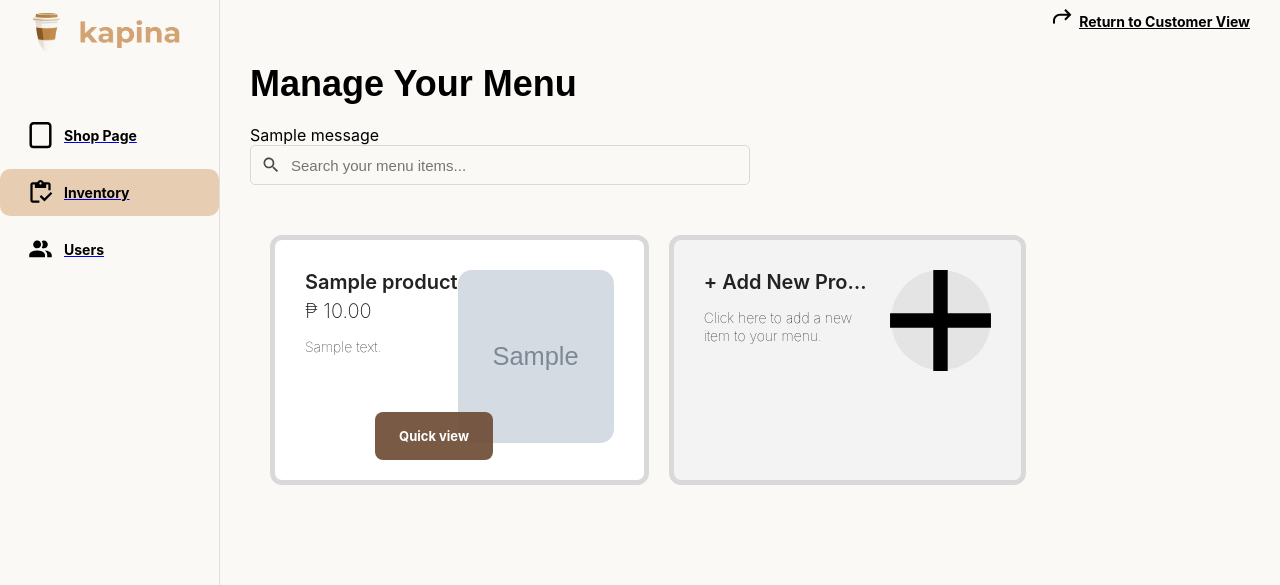
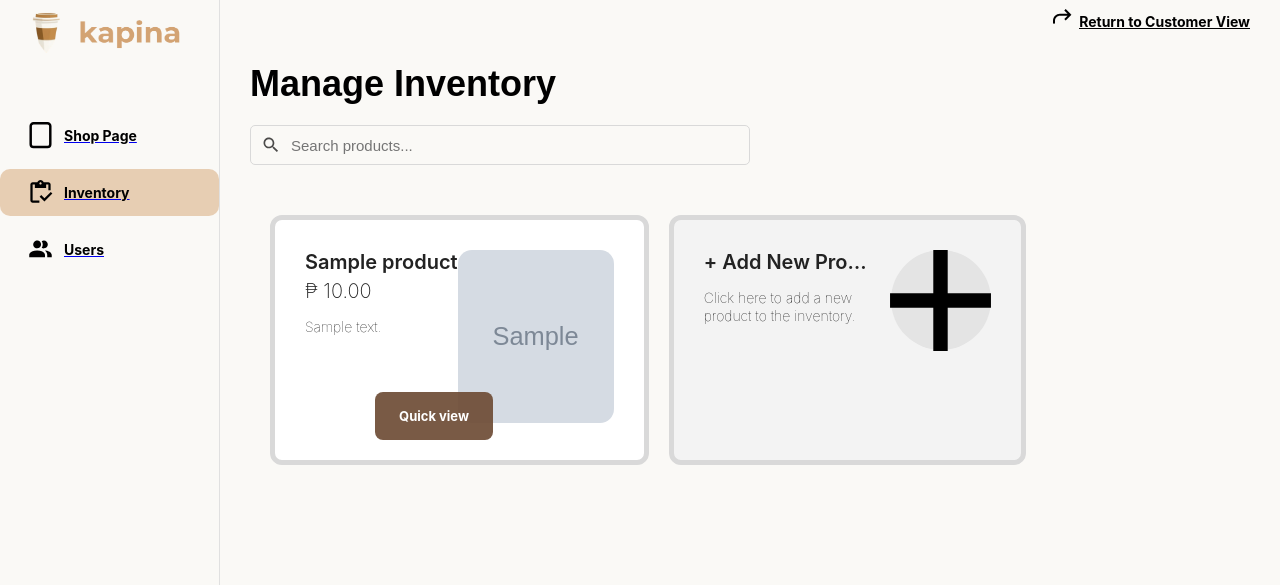
Before and after one commit to Jearevh/-Trends-Repository-Kapina-24-25, a Django app: page /inventory/ in a window 1280 px wide. Shown: the part 21-606 px from the top of the page. Run offline with Django 5.2, Linux system fonts and the light colour scheme; a user stored in the database is signed in; tables that the repository leaves empty hold one stand-in row (values such as "Sample post"); grey boxes marked "Sample" are stand-in pictures; one stand-in notice (Sample message) is shown.

Commit message:
push save

```diff
--- a/myapp/templates/admins/inventory.html
+++ b/myapp/templates/admins/inventory.html
@@ -11,21 +11,11 @@
         </div>
     </div>
 
-    <h1 class="page-title">Manage Your Menu</h1>
-
-    {% if messages %}
-    <div class="messages">
-        {% for message in messages %}
-        <div class="alert {% if message.tags %}alert-{{ message.tags }}{% endif %}">
-            {{ message }}
-        </div>
-        {% endfor %}
-    </div>
-    {% endif %}
+    <h1 class="page-title">Manage Inventory</h1>
 
     <div class="search-bar">
         <img src="{% static 'assets/images/img_icbaselinesearch.svg' %}" alt="Search Icon" class="search-icon">
-        <input type="text" placeholder="Search your menu items..." class="search-input">
+        <input type="text" placeholder="Search products..." class="search-input">
     </div>
 
     <div class="products-grid">
@@ -42,14 +32,14 @@
             </div>
         </div>
         {% empty %}
-            <p class="no-products">No menu items available. Click "Add New Product" to start building your menu!</p>
+            <p class="no-products">No products available. Click "Add New Product" to start building your inventory.</p>
         {% endfor %}
 
         <a href="{% url 'addproduct' %}" class="product-card add-new-product">
             <div class="product-info">
                 <h2 class="product-name">+ Add New Product</h2>
                 <div class="product-price"></div>
-                <p class="product-description">Click here to add a new item to your menu.</p>
+                <p class="product-description">Click here to add a new product to the inventory.</p>
             </div>
             <div class="add-product-image">
                 <img src="{% static 'images/img_materialsymbolsadd.svg' %}" alt="Add Product" class="product-image">
@@ -61,13 +51,13 @@
     <div id="quickViewModal" class="modal">
         <div class="modal-content">
             <span class="close-modal">&times;</span>
-            <h2>Edit Menu Item</h2>
+            <h2>Product Details</h2>
             <form id="updateProductForm" method="POST" enctype="multipart/form-data">
                 {% csrf_token %}
                 <input type="hidden" name="product_id" id="modalProductId">
 
                 <div class="form-group">
-                    <label for="modalProductName">Item Name</label>
+                    <label for="modalProductName">Product Name</label>
                     <input type="text" id="modalProductName" name="name" required>
                 </div>
 
@@ -82,14 +72,14 @@
                 </div>
 
                 <div class="form-group">
-                    <label for="modalProductImage">Item Image</label>
+                    <label for="modalProductImage">Product Image</label>
                     <input type="file" id="modalProductImage" name="image" accept="image/*">
-                    <img id="modalCurrentImage" src="" alt="Current item image" style="max-width: 200px; margin-top: 10px;">
+                    <img id="modalCurrentImage" src="" alt="Current product image" style="max-width: 200px; margin-top: 10px;">
                 </div>
 
                 <div class="modal-buttons">
-                    <button type="submit" class="update-btn">Update Item</button>
-                    <button type="button" class="delete-btn" id="deleteProductBtn">Delete Item</button>
+                    <button type="submit" class="update-btn">Update Product</button>
+                    <button type="button" class="delete-btn" id="deleteProductBtn">Delete Product</button>
                 </div>
             </form>
         </div>
--- a/myapp/views.py
+++ b/myapp/views.py
@@ -34,7 +34,6 @@ def add_product(request):
             product = form.save(commit=False)
             product.business = request.user.businessprofile
             product.save()
-            messages.success(request, 'Product added successfully!')
             return redirect('inventory')
     else:
         form = ProductForm()
```
